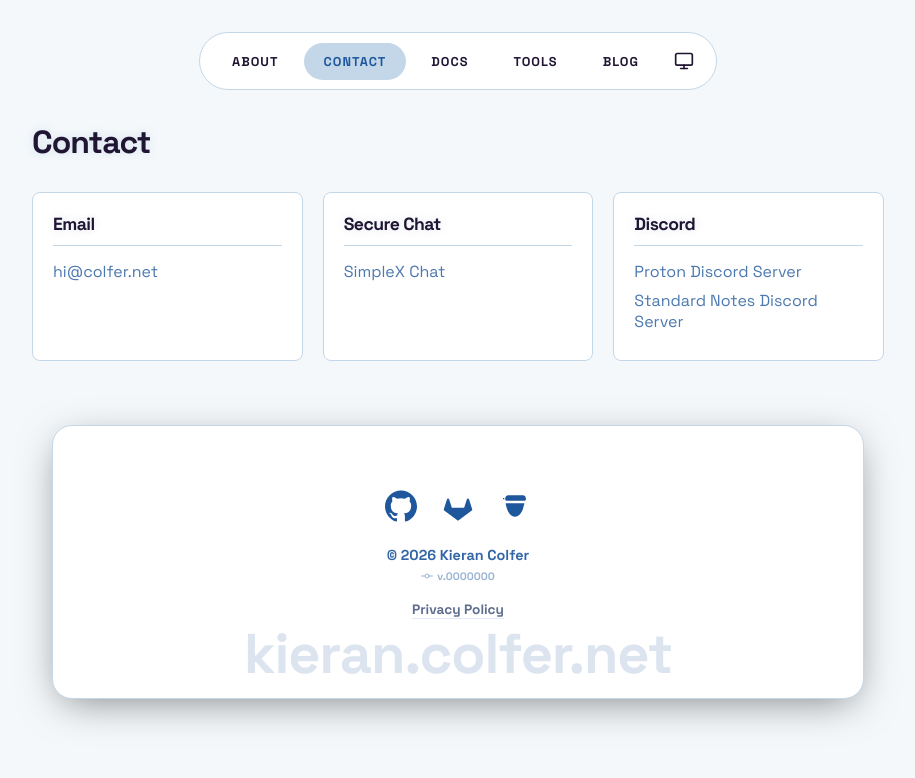
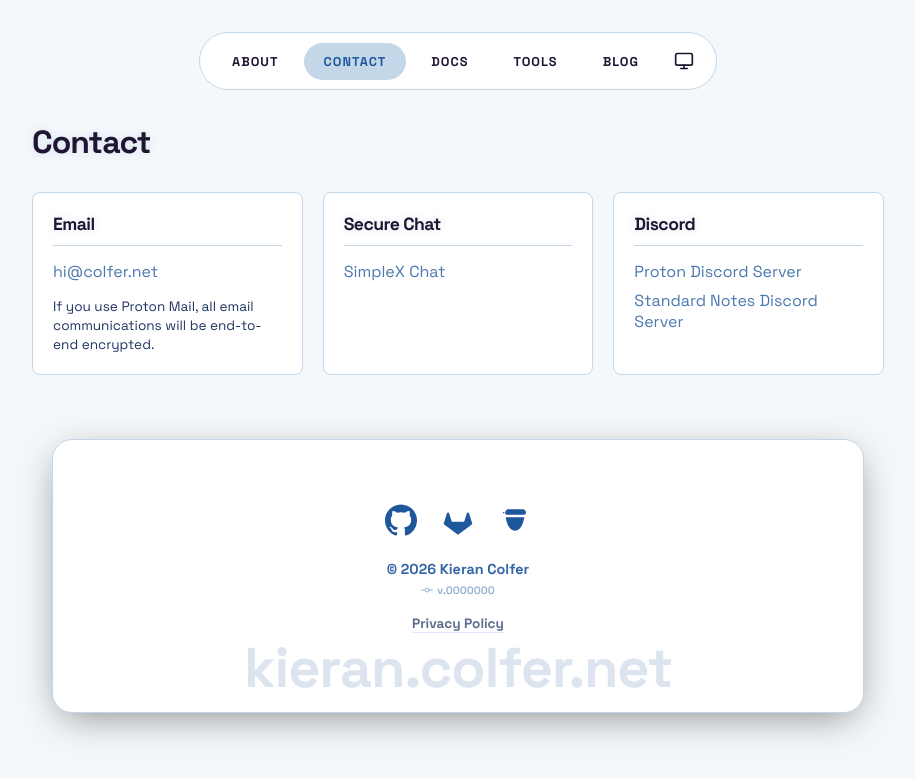
Before and after one commit to PASSK3YS/PASSK3YS.github.io, a Jekyll site: the page built from contact.md, in a window 1280 px wide. Shown: the top 778 px of the page, without its empty margins (182-1097 px from the left). Built offline with Jekyll 4.4.1, drawn with Linux system fonts in a browser that asks for light colours.

Commit message:
chore: add note to email contact

```diff
--- a/contact.md
+++ b/contact.md
@@ -12,8 +12,11 @@ permalink: /contact/
         <div class="grid-item">
             <h3>Email</h3>
             <ul>
-                <li><a href="mailto:hi@colfer.net" target="blank">hi@colfer.net</a></li>
+                <li><a href="mailto:hi@colfer.net" target="_blank">hi@colfer.net</a></li>
             </ul>
+            <p style="font-size: 0.85rem; color: var(--text-muted); margin-top: 15px; margin-bottom: 0; line-height: 1.4;">
+                If you use Proton Mail, all email communications will be end-to-end encrypted.
+            </p>
         </div>
 
         <div class="grid-item">
```
